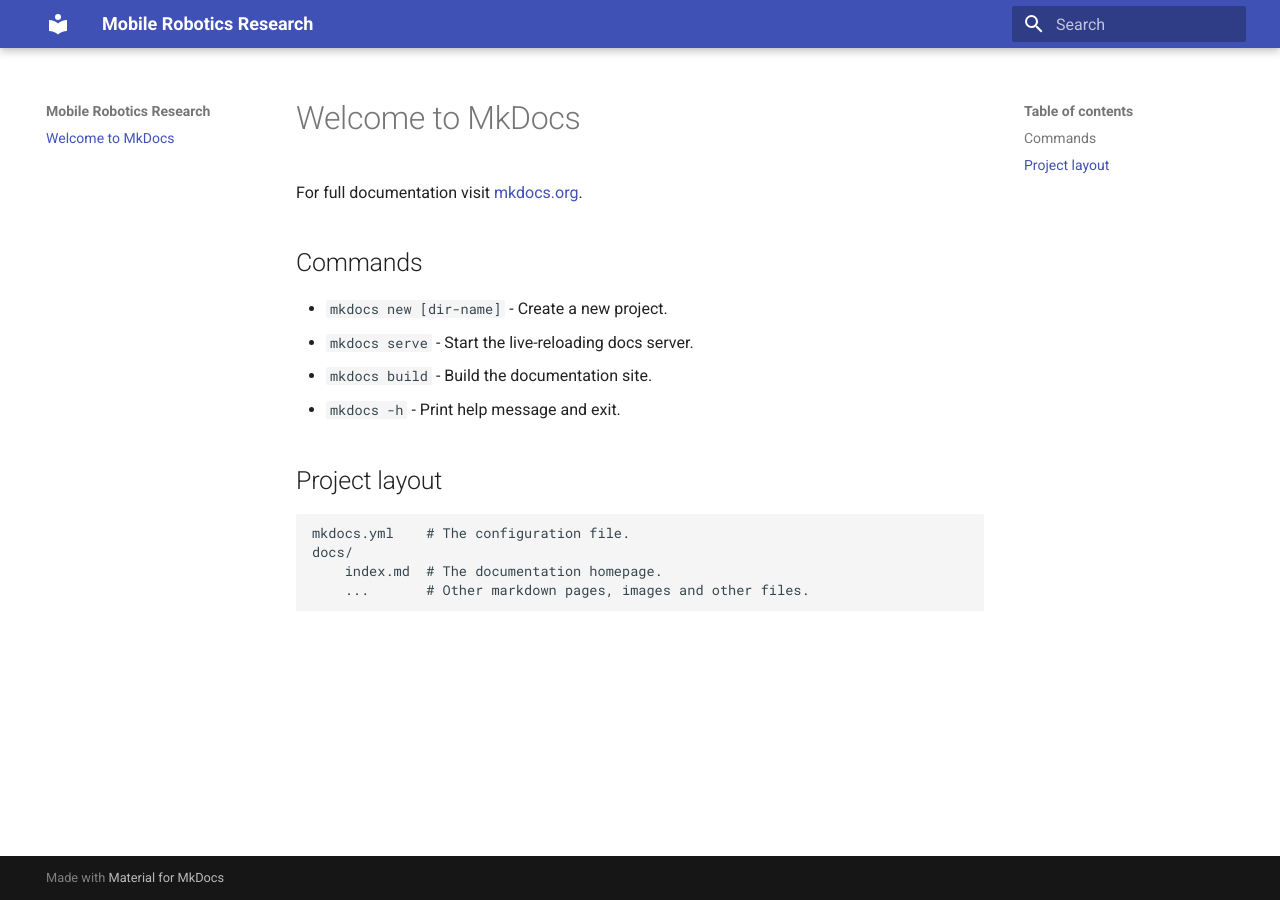
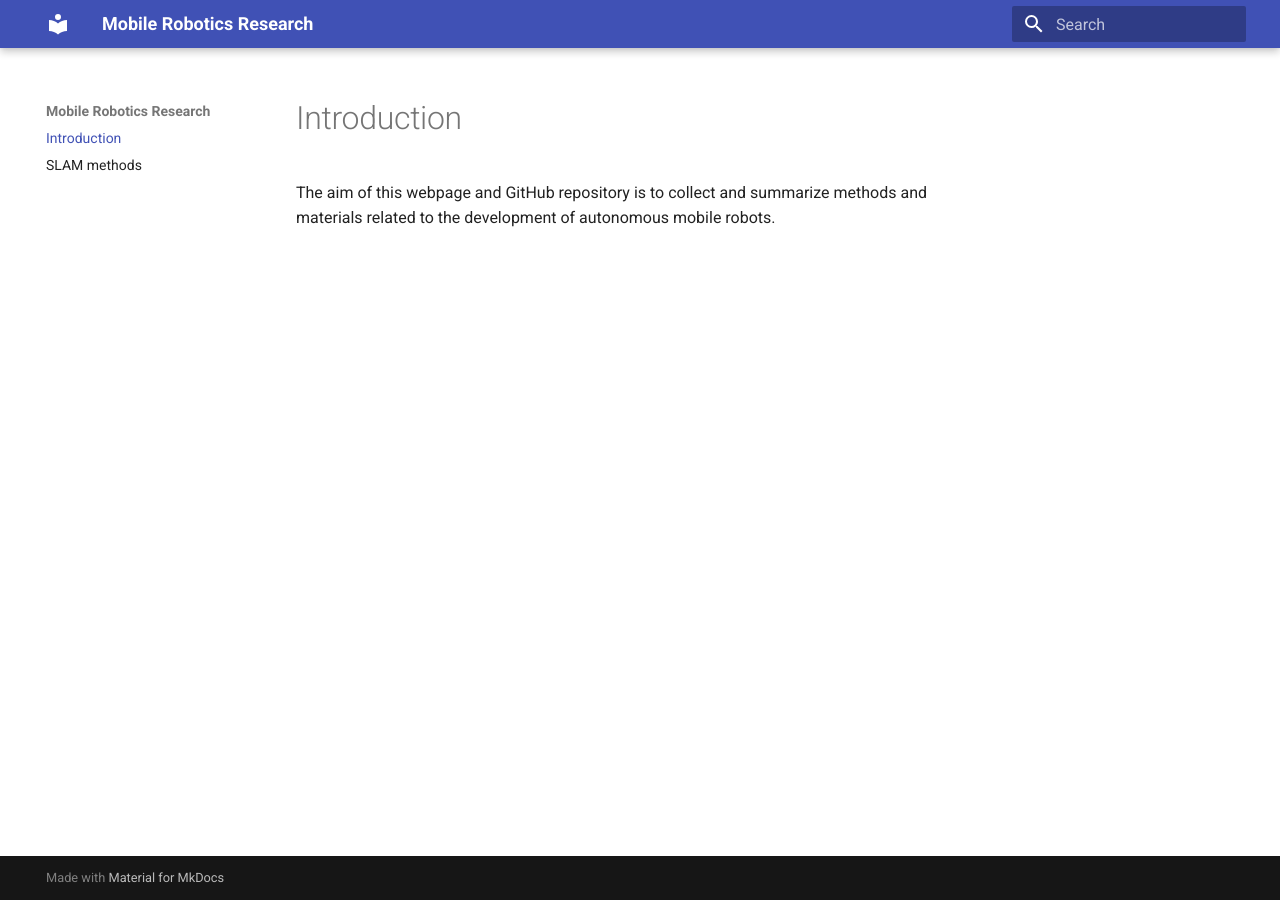
Before and after one commit to rudolfkrecht/robotics_research, an MkDocs documentation site: the page built from docs/index.md, in a window 1280 px wide. Built offline with MkDocs 1.6.1 and Material for MkDocs 9.7.7, drawn with Linux system fonts in a browser that asks for light colours.

Commit message:
Segment about SLAM methods started

```diff
--- a/docs/index.md
+++ b/docs/index.md
@@ -1,17 +1,3 @@
-# Welcome to MkDocs
+# Introduction
 
-For full documentation visit [mkdocs.org](https://www.mkdocs.org).
-
-## Commands
-
-* `mkdocs new [dir-name]` - Create a new project.
-* `mkdocs serve` - Start the live-reloading docs server.
-* `mkdocs build` - Build the documentation site.
-* `mkdocs -h` - Print help message and exit.
-
-## Project layout
-
-    mkdocs.yml    # The configuration file.
-    docs/
-        index.md  # The documentation homepage.
-        ...       # Other markdown pages, images and other files.
+The aim of this webpage and GitHub repository is to collect and summarize methods and materials related to the development of autonomous mobile robots.
```
Also changed, not shown: docs/slam.md (added, +19 -0 lines).
